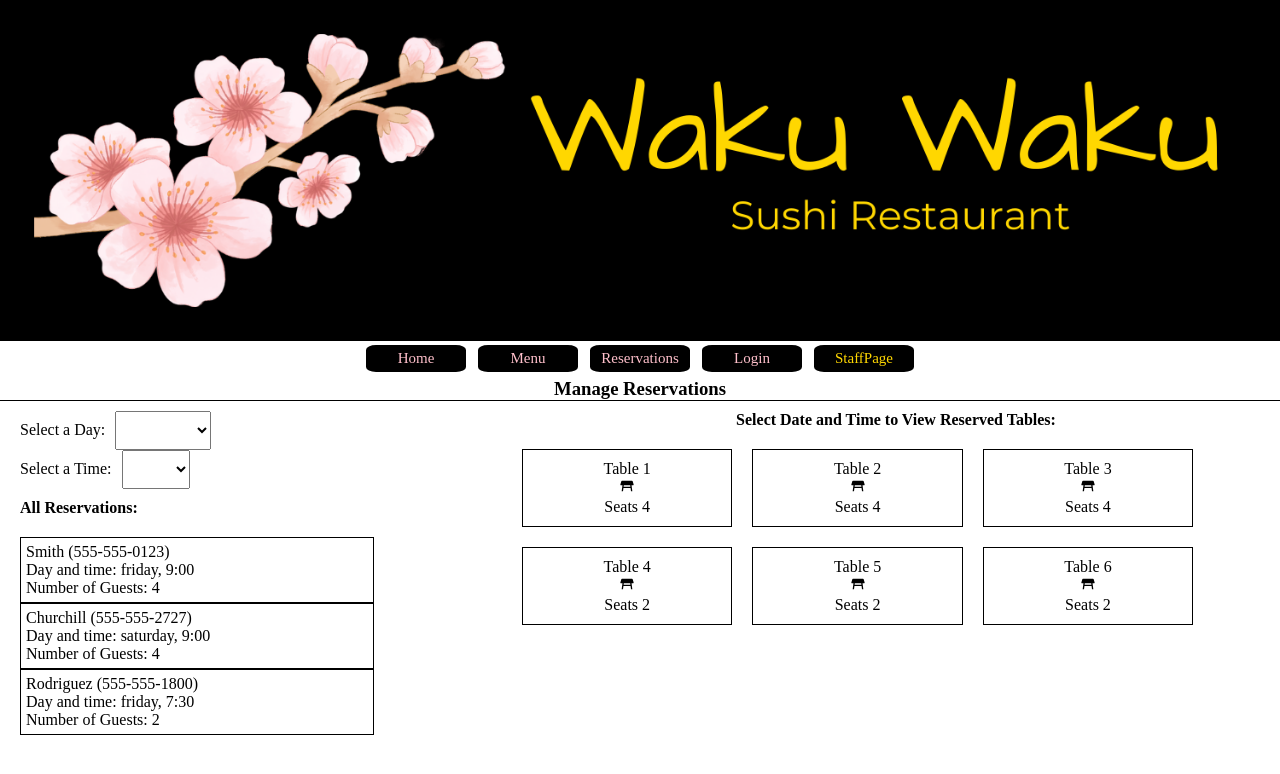
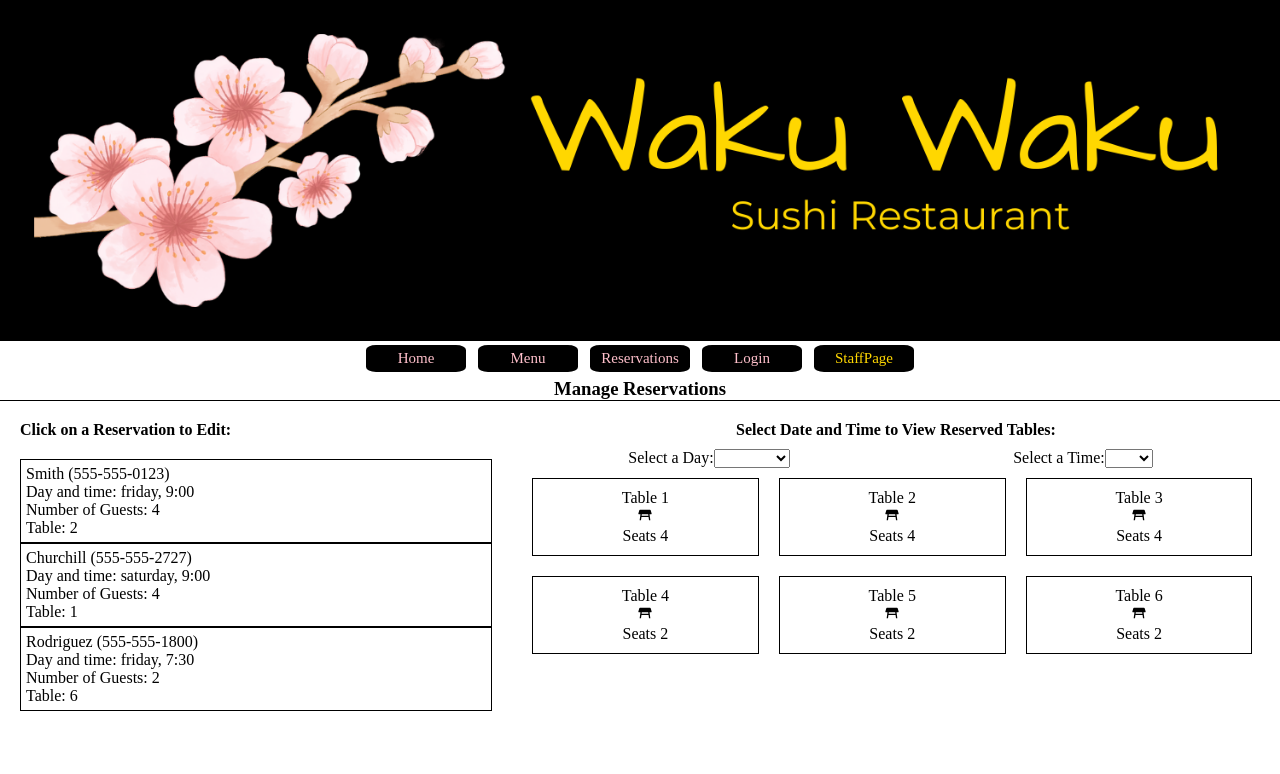
Before and after one commit to jgrimes86/Waku-Waku-Sushi-Restaurant, a React (Create React App) app: page /staff in a window 1280 px wide. Shown: the top 774 px of the page. Built offline with nearby package versions, Linux system fonts and the light colour scheme; data requests are answered from the project's data file.

Commit message:
moved day and time selection to table chart; adjusted syling for reservation list and table chart

```diff
--- a/db.json
+++ b/db.json
@@ -92,7 +92,7 @@
       "id": 1,
       "seats": 4,
       "1930-seating": true,
-      "2100-seating": true
+      "2100-seating": false
     },
     {
       "id": 2,
@@ -136,11 +136,11 @@
       "time": "9:00"
     },
     {
-      "date": "saturday",
-      "guests": "4",
       "id": 2,
       "name": "Churchill",
       "phoneNumber": "555-555-2727",
+      "guests": "4",
+      "date": "saturday",
       "table": "1",
       "time": "9:00"
     },
--- a/src/Components/ReservationItem.js
+++ b/src/Components/ReservationItem.js
@@ -17,8 +17,6 @@ function ReservationItem({res, clickOnReservation, selectedReservation, handleCh
 
     const {friRez, satRez, setFriRez, setSatRez} = useOutletContext()
 
-    // console.log("reservation form: ", editResForm)
-
     function handleClick() {
         clickOnReservation(res)
     }
@@ -32,7 +30,6 @@ function ReservationItem({res, clickOnReservation, selectedReservation, handleCh
 
     function handleSubmit(event) {
         event.preventDefault();
-        // console.log("clicked")
         let changedReservation = {...editResForm}
         for (let key in changedReservation) {
             if (!changedReservation[key]) {
@@ -89,40 +86,67 @@ function ReservationItem({res, clickOnReservation, selectedReservation, handleCh
         .then(updatedRes => handleChangeReservation(updatedRes))
     }
 
-    // console.log("friday tables: ", friRez)
-    // console.log("saturday tables: ", satRez)
+    function clearFormContent() {
+        setEditResForm(defaultResForm)
+    }
 
 
 
     const reservationChange = () => {
         return (
-            <form onSubmit={handleSubmit}>
-                <p>{name}</p>
+            <form id="res-edit" onSubmit={handleSubmit}>
                 <label htmlFor="phoneNumber">Phone Number: </label>
-                <input name="phoneNumber" type="text" value={editResForm.phoneNumber} onChange={handleChange}/>
+                <input
+                    name="phoneNumber"
+                    type="text"
+                    value={editResForm.phoneNumber}
+                    onChange={handleChange}
+                />
+                <br/>
                 <label htmlFor="date">Day: </label>
-                <select className="dropdown" name="date" value={editResForm.date} onChange={handleChange}>
+                <select
+                    className="dropdown"
+                    name="date"
+                    value={editResForm.date}
+                    onChange={handleChange}
+                >
                     <option value=""></option>
                     <option value="friday">Friday</option>
                     <option value="saturday">Saturday</option>
                 </select>
                 <br />
                 <label htmlFor="time">Time: </label>
-                <select className="dropdown" name="time" value={editResForm.time} onChange={handleChange}>
+                <select
+                    className="dropdown"
+                    name="time"
+                    value={editResForm.time}
+                    onChange={handleChange}
+                >
                     <option value=""></option>
                     <option value="7:30">7:30</option>
                     <option value="9:00">9:00</option>
                 </select>
                 <br />
                 <label htmlFor="guests">Guests: </label>
-                <select className="dropdown" name="guests" value={editResForm.guests} onChange={handleChange}>
+                <select
+                    className="dropdown"
+                    name="guests"
+                    value={editResForm.guests}
+                    onChange={handleChange}
+                >
                     <option value=""></option>
                     <option value="2">2</option>
                     <option value="3">3</option>
                     <option value="4">4</option>
                 </select>
+                <br/>
                 <label htmlFor="table">Table: </label>
-                <select className="dropdown" name="table" value={editResForm.table} onChange={handleChange}>
+                <select
+                    className="dropdown"
+                    name="table"
+                    value={editResForm.table}
+                    onChange={handleChange}
+                >
                     <option value=""></option>
                     <option value="1">1</option>
                     <option value="2">2</option>
@@ -133,8 +157,7 @@ function ReservationItem({res, clickOnReservation, selectedReservation, handleCh
                 </select>
                 <br/>
                 <input type="submit" value="Change Reservation" />
-                <br/>
-                {/* <button >Clear Changes</button> */}
+                <button onClick={clearFormContent}>Clear Changes</button>
             </form>
         )
     }
@@ -145,6 +168,7 @@ function ReservationItem({res, clickOnReservation, selectedReservation, handleCh
                 <p>{name} ({phoneNumber})</p>
                 <p>Day and time: {date}, {time}</p>
                 <p>Number of Guests: {guests}</p>
+                <p>Table: {table}</p>
             </div>
             {(selectedReservation.id === id) ? reservationChange() : null}
         </li>
--- a/src/Components/ReservationList.js
+++ b/src/Components/ReservationList.js
@@ -1,34 +1,15 @@
 import ReservationItem from "./ReservationItem"
 
-function ReservationList({reservations, changeDayAndTime, resMessage, clickOnReservation, selectedReservation, handleChangeReservation}) {
+function ReservationList({reservations, clickOnReservation, selectedReservation, handleChangeReservation}) {
 
     const reservationList = reservations.map(res => {
         return <ReservationItem key={res.id} res={res} clickOnReservation={clickOnReservation} selectedReservation={selectedReservation} handleChangeReservation={handleChangeReservation} />;
 })
 
-    function handleChange(event) {
-        changeDayAndTime(event.target.name, event.target.value)
-    }
-
     return (
         <div id="reservation-filter" >
-            <div>
-                <label htmlFor="day">Select a Day:</label>
-                <select className="dropdown" name="day" id="day-select" onChange={handleChange}>
-                    <option value=""></option>
-                    <option value="Friday">Friday</option>
-                    <option value="Saturday">Saturday</option>
-                </select>
-                <br />
-                <label htmlFor="time">Select a Time:</label>
-                <select className="dropdown" name="time" id="time-select" onChange={handleChange}>
-                    <option value=""></option>
-                    <option value="7:30">7:30</option>
-                    <option value="9:00">9:00</option>
-                </select>
-            </div>
             <div id="reservation-selection">
-                <h4>{resMessage}</h4>
+                <h4>Click on a Reservation to Edit:</h4>
                 <ul id="reservation-list">
                     {reservationList}
                 </ul>
--- a/src/Components/StaffPage.js
+++ b/src/Components/StaffPage.js
@@ -10,7 +10,6 @@ const dayAndTimeStart = {
 
 function StaffPage() {
     const {reservations, handleChangeReservation} = useOutletContext();
-    const [resMessage, setResMessage] = useState("All Reservations:");
     const [dayAndTime, setDayAndTime] = useState(dayAndTimeStart);
     const {day, time} = dayAndTime;
     const [filteredReservations, setFilteredReservations] = useState([]);
@@ -29,17 +28,6 @@ function StaffPage() {
         setFilteredReservations(filteredByTime)
     }, [reservations, dayAndTime])
 
-    // Change text above reservation list based on day and time selected
-    useEffect(() => {
-        if (day && time) {
-            setResMessage(`Reservations for ${day} at ${time}:`)
-        } else if (day || time) {
-            setResMessage (`Reservations for ${dayAndTime?.day + dayAndTime?.time}:`)
-        } else {
-            setResMessage('All Reservations:')
-        }
-    }, [dayAndTime])
-
     function changeDayAndTime(name, value) {
         setDayAndTime({
             ...dayAndTime,
@@ -51,14 +39,12 @@ function StaffPage() {
         setSelectedReservation(reservation)
     }
 
-    // console.log(selectedReservation)
-
     return (
         <div id="manage-reservations">
             <h3 >Manage Reservations</h3>
             <div id="reservation-display">
-                <ReservationList reservations={filteredReservations} changeDayAndTime={changeDayAndTime} resMessage={resMessage} clickOnReservation={clickOnReservation} selectedReservation={selectedReservation} handleChangeReservation={handleChangeReservation} />
-                <TableChart reservations={filteredReservations} dayAndTime={dayAndTime} selectedReservation={selectedReservation} />
+                <ReservationList reservations={reservations} clickOnReservation={clickOnReservation} selectedReservation={selectedReservation} handleChangeReservation={handleChangeReservation} />
+                <TableChart reservations={filteredReservations} dayAndTime={dayAndTime} selectedReservation={selectedReservation} changeDayAndTime={changeDayAndTime} />
             </div>
         </div>
     )
--- a/src/Components/Table.js
+++ b/src/Components/Table.js
@@ -15,11 +15,6 @@ function Table({table, reservations, selectedReservation, dayAndTime}) {
         const currentTable = selectedReservation.table;
         const newTable = number
         console.log(currentTable, newTable)
-        // change "table" value in selectedReservation
-        // change "table" value for reservation in filteredReservations
-        // change "table" value in reservation database
-        // change currentTable time slot to "true" in table database
-        // change newTable time slot to "false" in table database
     }
 
     return (
--- a/src/Components/TableChart.js
+++ b/src/Components/TableChart.js
@@ -1,15 +1,37 @@
 import Table from "./Table";
 import tables from "../data/tableData";
 
-function TableChart({reservations, dayAndTime, selectedReservation}) {
+function TableChart({reservations, dayAndTime, selectedReservation, changeDayAndTime}) {
 
     const tableList = tables.map(table => (
         <Table key={table.number} table={table} reservations={reservations} selectedReservation={selectedReservation} dayAndTime={dayAndTime} />
     ))
 
+    function handleChange(event) {
+        changeDayAndTime(event.target.name, event.target.value)
+    }
+
     return (
-        <div id="reserved-tables">
+        <div id="table-section">
             <h4>Select Date and Time to View Reserved Tables:</h4>
+            <div>
+                <div className="table-form">
+                    <label htmlFor="day">Select a Day:</label>
+                    <select className="dropdown" name="day" id="day-select" onChange={handleChange}>
+                        <option value=""></option>
+                        <option value="Friday">Friday</option>
+                        <option value="Saturday">Saturday</option>
+                    </select>
+                </div>
+                <div className="table-form">
+                    <label htmlFor="time">Select a Time:</label>
+                    <select className="dropdown" name="time" id="time-select" onChange={handleChange}>
+                        <option value=""></option>
+                        <option value="7:30">7:30</option>
+                        <option value="9:00">9:00</option>
+                    </select>
+                </div>
+            </div>
             <div id="table-chart">
                 {tableList}
             </div>
--- a/src/stylesheets/index.css
+++ b/src/stylesheets/index.css
@@ -32,7 +32,7 @@
   margin: 0;
 }
 
-/* Manage Reservations */
+/* Staff Page */
 #manage-reservations h3{
   text-align: center;
   border-bottom: 1px black solid;
@@ -46,15 +46,21 @@
   align-items: flex-start;
 }
 
+.table-form {
+  display: inline-block;
+  width: 50%;
+  text-align: center;
+}
+
+/* Reseravation List */
 #reservation-filter {
   flex: 40%;
   padding: 10px;
 }
 
-#reservation-filter div > label, select, h4, ul {
+#reservation-filter div > label, h4, ul {
     padding: 10px;
   }
-
 
 #reservation-list {
   list-style-type: none;
@@ -62,21 +68,31 @@
 
 #reservation-list li {
   padding: 5px;
-  margin-right: 25%;
   border: 1px black solid;
 }
 
-#reserved-tables {
-  flex: 60%;
+#res-edit {
+  margin-top: 5px;
+  border-top: 1px black solid;
+  padding-top: 5px;
 }
 
-#reserved-tables h4 {
+/* table chart */
+#table-section {
+  flex: 60%;
+  display: flex;
+  flex-direction: column;
+  justify-content: center;
+  padding: 10px;
+}
+
+#table-section h4 {
   text-align: center;
 }
 
 #table-chart {
   display: grid;
-  grid-template-columns: 30% 30% 30%;
+  grid-template-columns: 33% 33% 33%;
 }
 
 #table {
@@ -91,7 +107,7 @@
 }
 
 .selected-table {
-  background-color: yellow;
+  background-color: gold;
 }
 
 /* NavBar */
```
